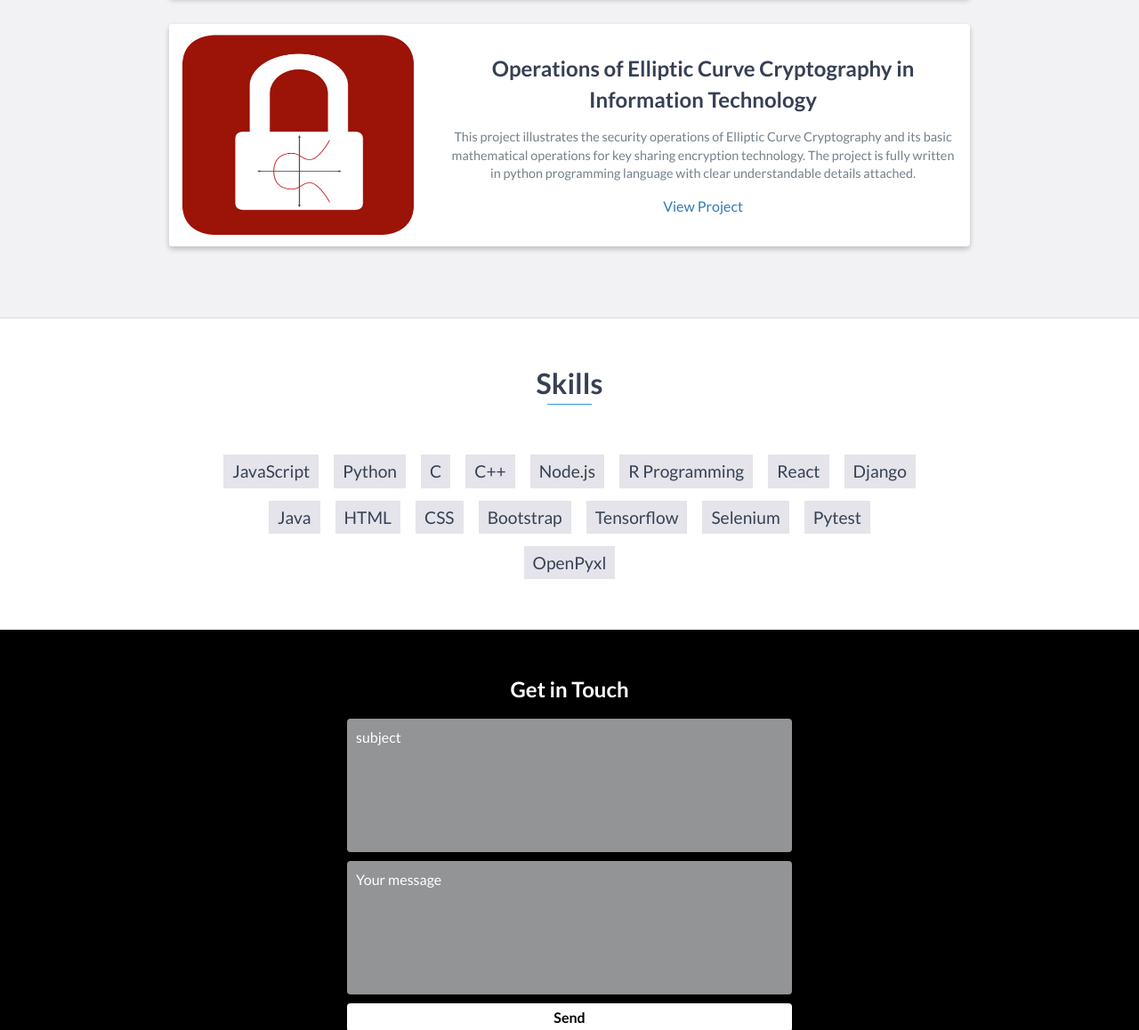
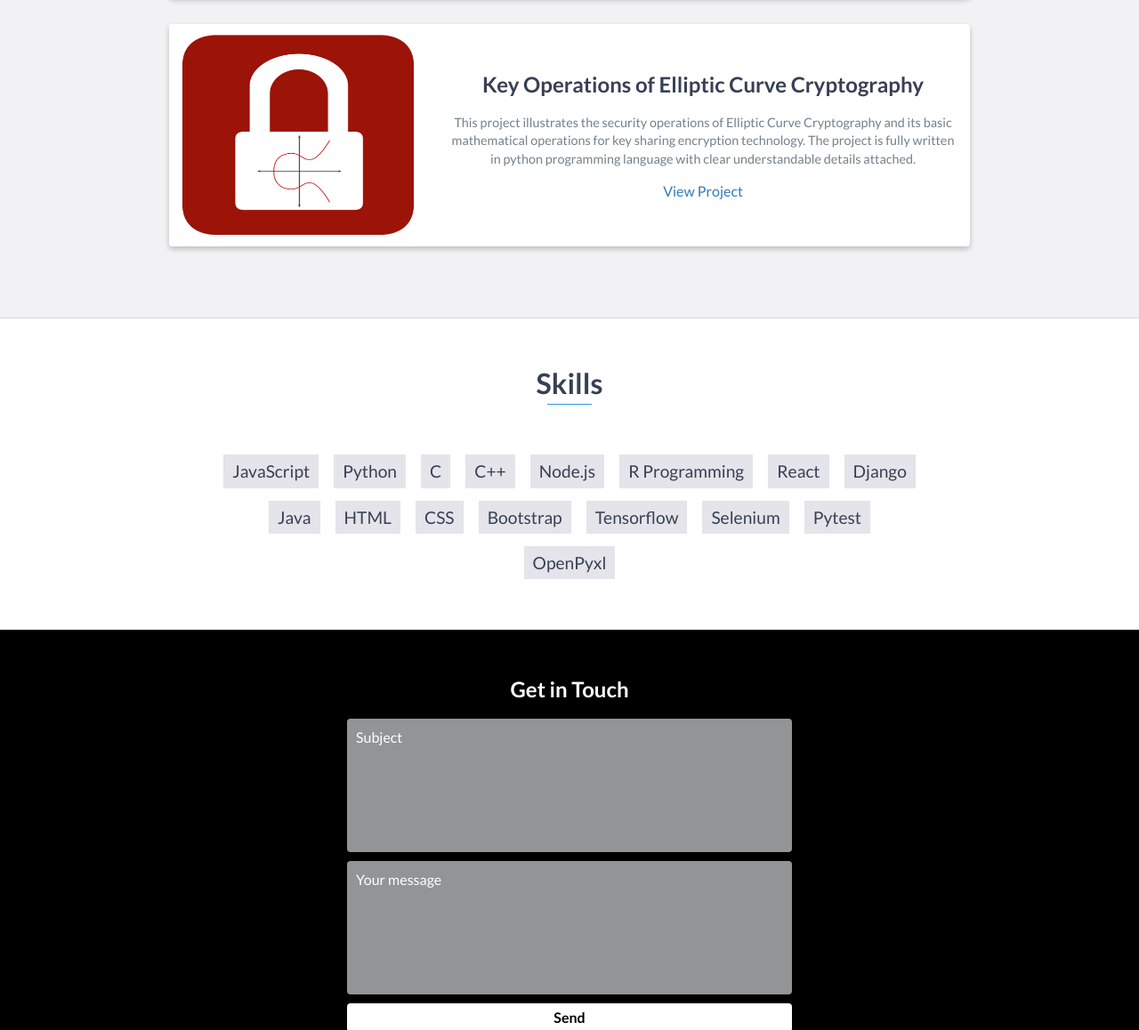
Before and after one commit to Arifuzzaman-Munaf/my-portfolio, a website: page index.html in a window 1280 px wide. Shown: the part 3535-4693 px from the top of the page at 89% size. Drawn offline with nearby package versions, Linux system fonts and the light colour scheme.

Commit message:
updated portfolio

```diff
--- a/index.html
+++ b/index.html
@@ -253,7 +253,7 @@
                     </div>
                     <!-- End .project-image -->
                     <div class="project-info">
-                        <h3><b>Operations of Elliptic Curve Cryptography in Information Technology</b></h3>
+                        <h3><b>Key Operations of Elliptic Curve Cryptography</b></h3>
                         <p>
                             This project illustrates the security operations of Elliptic Curve Cryptography and its basic mathematical operations for key sharing encryption technology. The project is fully written in python programming language with clear understandable details attached.
                         </p>
@@ -294,7 +294,7 @@
         <h2><b>Get in Touch</b></h2>
         <div id="contact-form">
             <form method="POST" enctype="text/plain" action="mailto:arifuzzamanmunaf.com">
-                <textarea name="subject" placeholder="subject" required></textarea>
+                <textarea name="subject" placeholder="Subject" required></textarea>
                 <!-- <input type="email" name="_replyto" placeholder="Your email" required> -->
                 <textarea name="message" placeholder="Your message" required></textarea>
                 <button type="submit">Send</button>
```
Also changed, not shown: images/423-4230767_png-brac-university-logo-transparent-png.png (added), images/binary-1-300x200.jpg, images/project.jpg.
